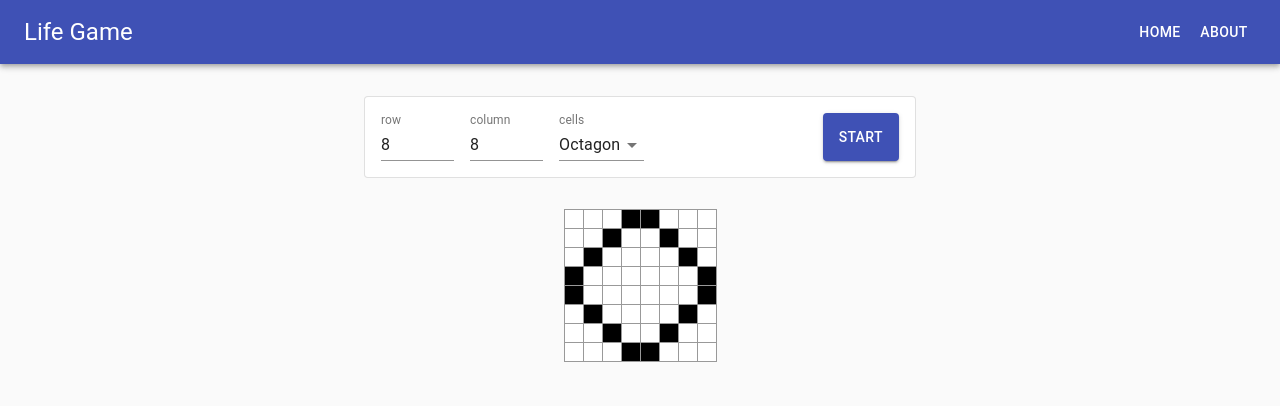
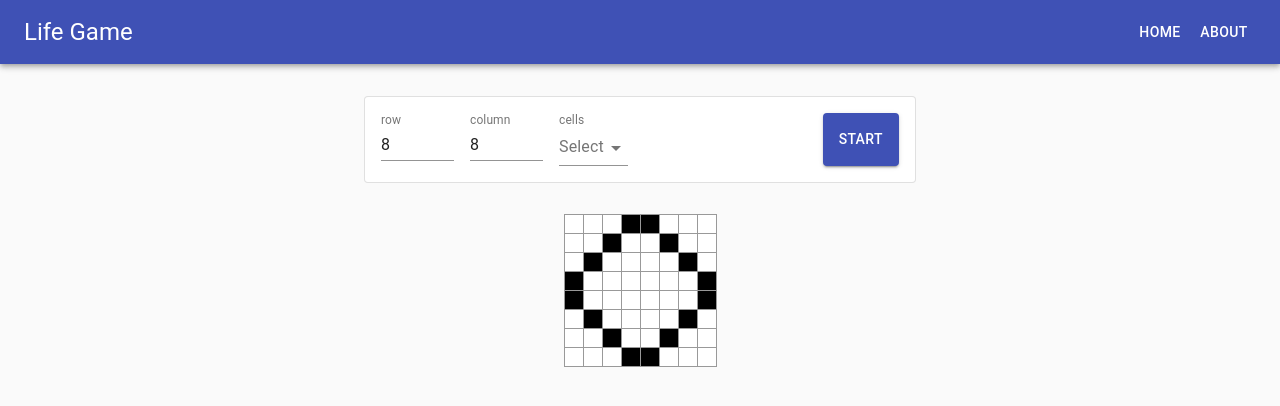
Before and after one commit to koyo-miyamura/lifegame_react, a React (Create React App) app: page / in a window 1280 px wide. Shown: the top 406 px of the page. Built offline with nearby package versions, Linux system fonts and the light colour scheme.

Commit message:
selectボックスのデフォルトを変えた

```diff
--- a/src/components/ControlPanel.tsx
+++ b/src/components/ControlPanel.tsx
@@ -9,8 +9,9 @@ import {
   InputLabel,
   Select,
   MenuItem,
+  Typography,
 } from "@material-ui/core";
-import KnownCells, { defaultCells } from "../lib/cells";
+import KnownCells from "../lib/cells";
 
 type ControlPanelProps = {
   rowLength: number;
@@ -58,13 +59,15 @@ const ControlPanel: FC<ControlPanelProps> = ({
             </Grid>
             <Grid item xs={4}>
               <InputLabel shrink>cells</InputLabel>
-              <Select
-                defaultValue={defaultCells.name}
-                onChange={onChangePreset}
-              >
+              <Select defaultValue="default" onChange={onChangePreset}>
+                <MenuItem value="default" dense>
+                  <Typography component="span" color="textSecondary">
+                    Select
+                  </Typography>
+                </MenuItem>
                 {Array.from(KnownCells.keys()).map((cellName) => (
                   <MenuItem key={cellName} value={cellName}>
-                    {cellName}
+                    <Typography>{cellName}</Typography>
                   </MenuItem>
                 ))}
               </Select>
--- a/src/containers/LifeGame.tsx
+++ b/src/containers/LifeGame.tsx
@@ -8,7 +8,7 @@ import KnownCells, { defaultCells } from "../lib/cells";
 const tickMs = 200;
 
 const LifeGame: FC<{}> = () => {
-  const [cells, setCells] = useState(defaultCells.value);
+  const [cells, setCells] = useState(defaultCells);
   const [isStart, setIsStart] = useState(false);
 
   useEffect(() => {
--- a/src/lib/cells.tsx
+++ b/src/lib/cells.tsx
@@ -90,9 +90,6 @@ const knownCells: Map<string, boolean[][]> = new Map([
   ],
 ]);
 
-export const defaultCells = {
-  name: "Octagon",
-  value: knownCells.get("Octagon") as boolean[][],
-};
+export const defaultCells = knownCells.get("Octagon") as boolean[][];
 
 export default knownCells;
```
